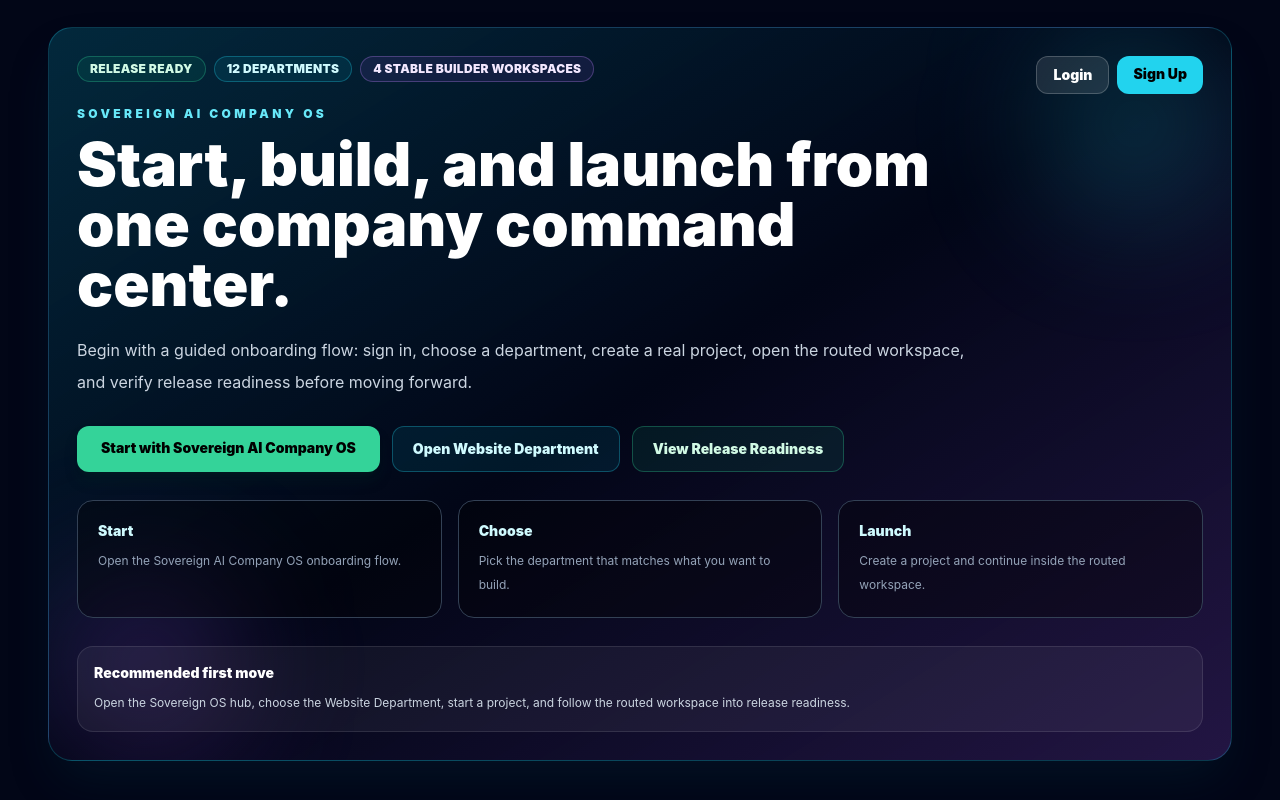
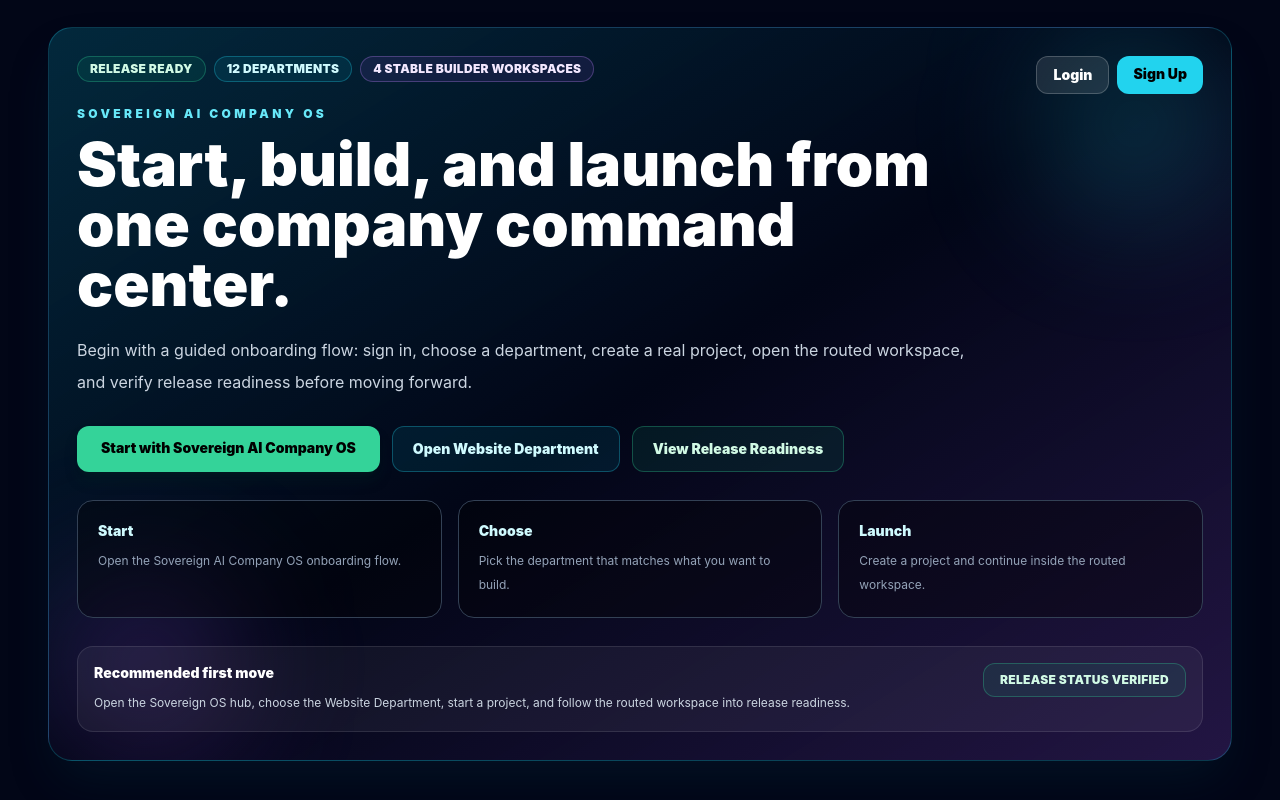
Before and after one commit to pbtransportcom-droid/omegacrownai-dashboard, a Next.js app in the folder omegacrownai-dashboard/: page / in a window 1280 px wide. Shown: the part 2239-3039 px from the top of the page. Built offline with nearby package versions, Linux system fonts and the light colour scheme.

Commit message:
Link homepage release badge to readiness API

```diff
--- a/omegacrownai-dashboard/app/page.tsx
+++ b/omegacrownai-dashboard/app/page.tsx
@@ -221,9 +221,12 @@ export default function HomePage() {
           <div className="relative flex flex-wrap items-start justify-between gap-5">
             <div className="max-w-4xl">
               <div className="flex flex-wrap gap-2">
-                <span className="rounded-full border border-emerald-400/30 bg-emerald-500/10 px-3 py-1 text-xs font-black uppercase tracking-wide text-emerald-100">
+                <a
+                  href="/api/sovereign/release-readiness"
+                  className="rounded-full border border-emerald-400/30 bg-emerald-500/10 px-3 py-1 text-xs font-black uppercase tracking-wide text-emerald-100 hover:bg-emerald-500/20"
+                >
                   Release Ready
-                </span>
+                </a>
                 <span className="rounded-full border border-cyan-400/30 bg-cyan-500/10 px-3 py-1 text-xs font-black uppercase tracking-wide text-cyan-100">
                   12 Departments
                 </span>
@@ -295,6 +298,8 @@ export default function HomePage() {
           </div>
 
           <div className="relative mt-7 rounded-2xl border border-white/10 bg-white/5 p-4">
+            <div className="flex flex-wrap items-start justify-between gap-3">
+              <div>
                 <p className="text-sm font-black text-white">
                   Recommended first move
                 </p>
@@ -302,6 +307,14 @@ export default function HomePage() {
                   Open the Sovereign OS hub, choose the Website Department, start a project, and follow the routed workspace into release readiness.
                 </p>
               </div>
+              <a
+                href="/api/sovereign/release-readiness"
+                className="rounded-xl border border-emerald-400/30 bg-emerald-500/10 px-4 py-2 text-xs font-black uppercase tracking-wide text-emerald-100 hover:bg-emerald-500/20"
+              >
+                Release status verified
+              </a>
+            </div>
+          </div>
         </div>
       </section>
     </main>
```
Lines whose indentation alone changed are shown as unchanged.
